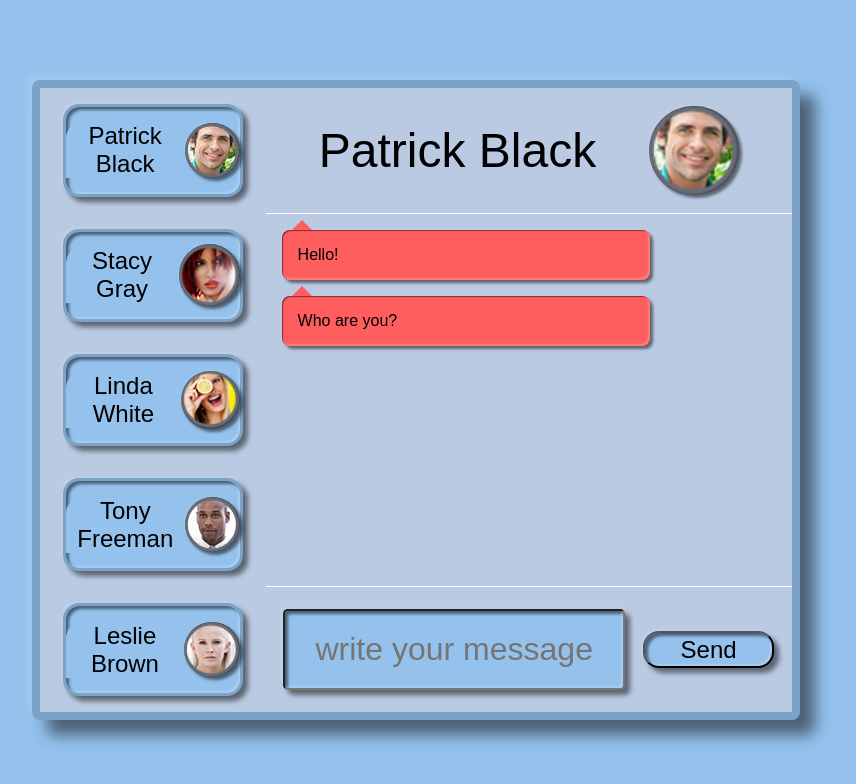
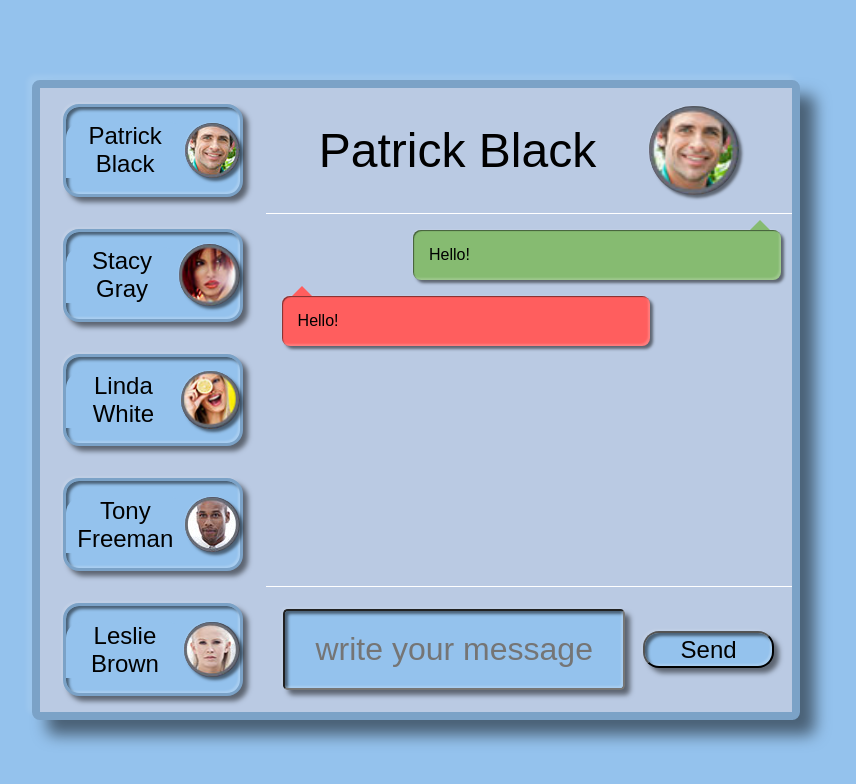
Before and after one commit to denischernow/denis, a React (Create React App) app in the folder my-app/: page / in a window 1280 px wide. Shown: the top 784 px of the page, without its empty margins (224-1080 px from the left). Built offline with nearby package versions, Linux system fonts and the light colour scheme.

Commit message:
refactor: refactor code, logic in smart component

```diff
--- a/my-app/src/Container/chat/chat.js
+++ b/my-app/src/Container/chat/chat.js
@@ -3,65 +3,35 @@ import "./stylesChat/chat.scss";
 import { Interlocutor } from "./interlocutor/interlocutor.js";
 import { Message } from "./message/message.js";
 import { Input } from "./input/input.js";
-import { Context } from "../context.js";
-import { responseMassage } from "./constantChat/constantChat.js";
 
-export function Chat() {
-	// The below code is for generating my messages
-
-	const [stateMessage, setStateMessage] = React.useState([
-		{ textMassage: "Hello!", dateMassage: Date.now(), sender: "interlocutor" },
-	]);
-	const [context, setContext] = React.useContext(Context);
-
-	const sendMyselfMassage = (e) => {
-		if (e !== "") {
-			setStateMessage([
-				...stateMessage,
-				{ textMassage: e, dateMassage: Date.now(), sender: "myself" },
-			]);
-		}
-	};
-
-	// the code "useEffect" below is needed to simulate the answer of the interlocutor
-	React.useEffect(() => {
-		setTimeout(() => {
-			setStateMessage([
-				...stateMessage,
-				{
-					textMassage: responseMassage[Math.floor(Math.random() * responseMassage.length)],
-					dateMassage: Date.now(),
-					sender: "interlocutor",
-				},
-			]);
-		}, 1000);
-		// the correspondence is saved in the localStorage for safety when changing the interlocutor
-		localStorage.setItem(context[0], JSON.stringify({ ...stateMessage }));
-	}, [stateMessage[stateMessage.length - 1].sender]);
-
-	//   the code below is needed to download messages from the localStorage when changing the interlocutor.
-	React.useEffect(() => {
-		setStateMessage(Object.values(JSON.parse(localStorage.getItem(context[0]))));
-	}, [context]);
+export function Chat({ stateMessageMyself, stateMessageinterlocutor, createCorrespondence }) {
 
 	// The code below is for auto scrolling down messages
 	const messagesEndRef = React.useRef(null);
 	React.useEffect(() => {
 		messagesEndRef.current.scrollIntoView({ behavior: "smooth" });
-	}, [stateMessage]);
+	}, [stateMessageinterlocutor]);
 
 	return (
 		<div className="chat">
 			<Interlocutor />
 			<div className="chat__message">
-				{stateMessage.map((el, index) => {
-					return (
-						<Message children={el.textMassage} key={Date.now() + index} sender={el.sender} />
-					);
-				})}
+				{[...stateMessageMyself, ...stateMessageinterlocutor]
+					.sort((a, b) => {
+						return a.dateMassage - b.dateMassage;
+					})
+					.map((el, index) => {
+						return (
+							<Message
+								children={el.textMassage}
+								key={Date.now() + index}
+								sender={el.sender}
+							/>
+						);
+					})}
 				<div ref={messagesEndRef}></div>
 			</div>
-			<Input props={sendMyselfMassage} />
+			<Input props={createCorrespondence} />
 		</div>
 	);
 }
--- a/my-app/src/Container/chat/constantChat/constantChat.js
+++ /dev/null
@@ -1,7 +0,0 @@
-export const responseMassage = [
-    "Hello glad to see you!",
-    "Very glad to talk to you!",
-    "Who are you?",
-    "Lets communicate!",
-    "You are a pleasant conversationalist!",
-  ];
--- /dev/null
+++ b/my-app/src/Container/constantsContainer/constantContainer.js
@@ -0,0 +1,32 @@
+import avatar1 from "../../assets/img/chat_avatar_01.jpg";
+import avatar2 from "../../assets/img/chat_avatar_02.jpg";
+import avatar3 from "../../assets/img/chat_avatar_03.jpg";
+import avatar4 from "../../assets/img/chat_avatar_04.jpg";
+import avatar5 from "../../assets/img/chat_avatar_05.jpg";
+
+export const persons = [
+	{ id: 1, firstName: "Patrick", secondName: "Black", avatar: avatar1 },
+	{ id: 2, firstName: "Stacy", secondName: "Gray", avatar: avatar2 },
+	{ id: 3, firstName: "Linda", secondName: "White", avatar: avatar3 },
+	{ id: 4, firstName: "Tony", secondName: "Freeman", avatar: avatar4 },
+	{ id: 5, firstName: "Leslie", secondName: "Brown", avatar: avatar5 },
+];
+
+export const firstMessages = `{"0":${JSON.stringify({
+	textMassage: "Hello!",
+	dateMassage: Date.now(),
+	sender: "myself",
+})},
+"1":${JSON.stringify({
+	textMassage: "Hello!",
+	dateMassage: Date.now(),
+	sender: "interlocutor",
+})}}`;
+
+export const responseMassage = [
+	"Hello glad to see you!",
+	"Glad to talk to you!",
+	"Who are you?",
+	"Lets communicate!",
+	"You are a pleasant conversationalist!",
+];
--- a/my-app/src/Container/container.js
+++ b/my-app/src/Container/container.js
@@ -1,24 +1,86 @@
 import React from "react";
 import "./stylesContainer/container.scss";
 import { Persons } from "./persons/persons.js";
+import {
+	persons,
+	firstMessages,
+	responseMassage,
+} from "../container/constantsContainer/constantContainer.js";
 import { Chat } from "./chat/chat.js";
 import { Context } from "./context.js";
-
 import avatar1 from "../assets/img/chat_avatar_01.jpg";
 
 export function Container() {
+	// the code below is required to add the initial message to the localStorage
+	React.useEffect(() => {
+		persons.map((e) => {
+			return localStorage.setItem(e.firstName, firstMessages);
+		});
+	}, persons[0]);
+
+	// the code below is required for the default selection of the interlocutor
 	const [context, setContext] = React.useState(["Patrick", "Black", avatar1]);
 
+	// The below code is for generating correspondence
+	const [stateMessageMyself, setStateMessageMyself] = React.useState([]);
+	const [stateMessageinterlocutor, setStateMessageinterlocutor] = React.useState([]);
 
+	const createCorrespondence = async (e) => {
+		if (e !== "") {
+			await sendMyselfMassage(e);
+			await responseMassageInterlocator();
+		}
+	};
+
+	// creating my message
+	const sendMyselfMassage = (e) => {
+		setStateMessageMyself([
+			...stateMessageMyself,
+			{ textMassage: e, dateMassage: Date.now(), sender: "myself" },
+		]);
+	};
+
+	// creating the interlocutor message
+	const responseMassageInterlocator = () => {
+		setStateMessageinterlocutor([
+			...stateMessageinterlocutor,
+			{
+				textMassage: responseMassage[Math.floor(Math.random() * responseMassage.length)],
+				dateMassage: Date.now(),
+				sender: "interlocutor",
+			},
+		]);
+	};
+
+	// the code below is needed to save and then load from the localStorage when changing the interlocutor
+	React.useEffect(() => {
+		setStateMessageMyself(
+			Object.values(JSON.parse(localStorage.getItem(context[0]))).filter((e) => {
+				return e.sender === "myself";
+			})
+		);
+		setStateMessageinterlocutor(
+			Object.values(JSON.parse(localStorage.getItem(context[0]))).filter((e) => {
+				return e.sender === "interlocutor";
+			})
+		);
+	}, [context]);
+	React.useEffect(() => {
+		let arr = [...stateMessageMyself, ...stateMessageinterlocutor];
+		localStorage.setItem(context[0], JSON.stringify({ ...arr }));
+	}, [stateMessageinterlocutor]);
 
 	return (
 		<Context.Provider value={[context, setContext]}>
 			<div className="container">
 				<div className="container__content">
-					<Persons />
+					<Persons persons={persons} />
 
-						<Chat />
-
+					<Chat
+						stateMessageMyself={stateMessageMyself}
+						stateMessageinterlocutor={stateMessageinterlocutor}
+						createCorrespondence={createCorrespondence}
+					/>
 				</div>
 			</div>
 		</Context.Provider>
--- a/my-app/src/Container/persons/constatntPersons/constantPersons.js
+++ /dev/null
@@ -1,19 +0,0 @@
-import avatar1 from "../../../assets/img/chat_avatar_01.jpg";
-import avatar2 from "../../../assets/img/chat_avatar_02.jpg";
-import avatar3 from "../../../assets/img/chat_avatar_03.jpg";
-import avatar4 from "../../../assets/img/chat_avatar_04.jpg";
-import avatar5 from "../../../assets/img/chat_avatar_05.jpg";
-
-export const persons = [
-	{ id: 1, firstName: "Patrick", secondName: "Black", avatar: avatar1 },
-	{ id: 2, firstName: "Stacy", secondName: "Gray", avatar: avatar2 },
-	{ id: 3, firstName: "Linda", secondName: "White", avatar: avatar3 },
-	{ id: 4, firstName: "Tony", secondName: "Freeman", avatar: avatar4 },
-	{ id: 5, firstName: "Leslie", secondName: "Brown", avatar: avatar5 },
-];
-
-export const firstMessage = `{"0":${JSON.stringify({
-	textMassage: "Hello!",
-	dateMassage: Date.now(),
-	sender: "interlocutor",
-})}}`;
--- a/my-app/src/Container/persons/persons.js
+++ b/my-app/src/Container/persons/persons.js
@@ -1,16 +1,9 @@
 import React from "react";
 import "./stylesPersons/persons.scss";
-import { persons } from "./constatntPersons/constantPersons.js";
+
 import { PersonItem } from "./personsItem/personsItem.js";
-import { firstMessage } from "./constatntPersons/constantPersons.js";
 
-export function Persons() {
-	React.useEffect(() => {
-		persons.map((e) => {
-			return localStorage.setItem(e.firstName, firstMessage);
-		});
-	});
-
+export function Persons({ persons }) {
 	return (
 		<div className="persons">
 			{persons.map((el) => {
```
